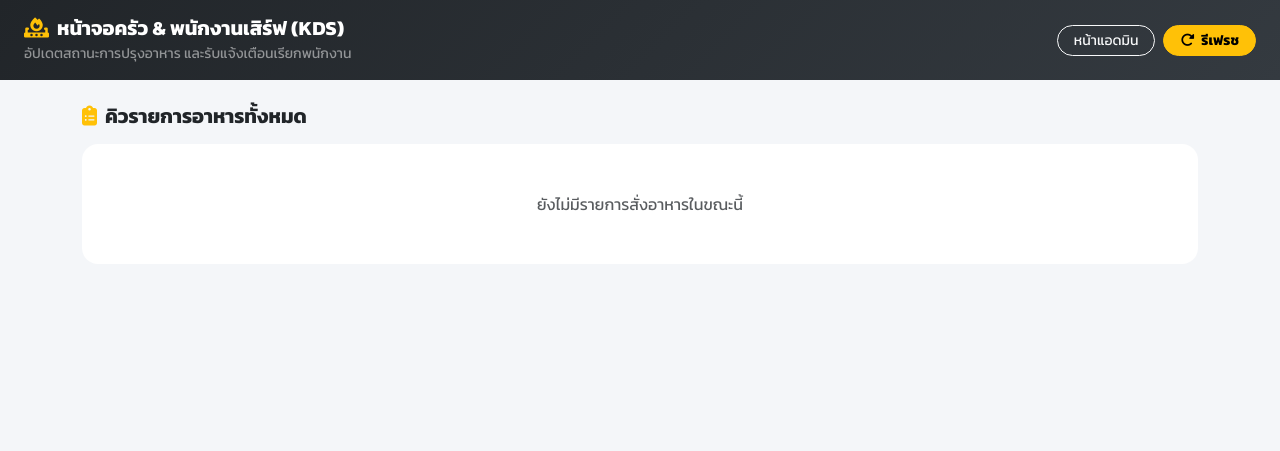
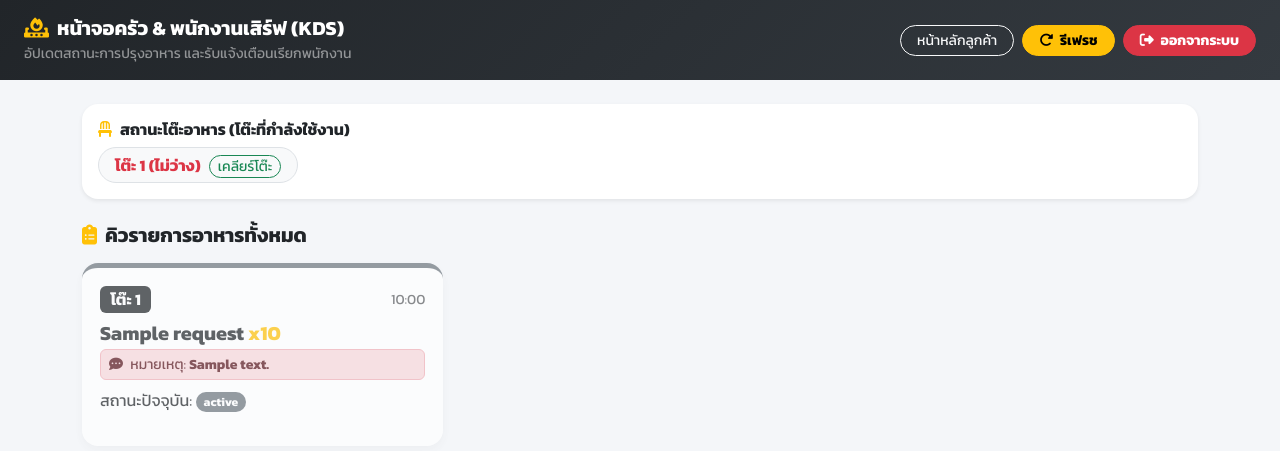
Before and after one commit to gt28092549/3-season-restaurant, a Spring Boot app: page /staff/queue in a window 1280 px wide. Shown: the top 451 px of the page. Run offline with Spring Boot 4, Linux system fonts and the light colour scheme; a user stored in the database is signed in; tables that the repository leaves empty hold one stand-in row (values such as "Sample post").

Commit message:
Staff-view and Controll

```diff
--- a/src/main/java/com/restaurant/controller/StaffController.java
+++ b/src/main/java/com/restaurant/controller/StaffController.java
@@ -5,9 +5,7 @@ import com.restaurant.order.model.StaffCall;
 import com.restaurant.order.model.repository.OrderRepository;
 import com.restaurant.order.model.repository.ReviewRepository;
 import com.restaurant.order.model.repository.StaffCallRepository;
-
 import jakarta.servlet.http.HttpSession;
-
 import org.springframework.beans.factory.annotation.Autowired;
 import org.springframework.stereotype.Controller;
 import org.springframework.ui.Model;
@@ -30,61 +28,71 @@ public class StaffController {
     @Autowired
     private ReviewRepository reviewRepository;
 
-    @GetMapping("/queue") // หรือ path เดิมของคุณ
+    @GetMapping("/queue")
     public String kitchenQueue(HttpSession session, Model model) {
         // ตรวจสอบสิทธิ์: ต้องล็อกอินเป็น STAFF หรือ ADMIN
         if (session.getAttribute("staffUser") == null) {
             return "redirect:/staff/login";
         }
+
         List<OrderRequest> allOrders = orderRepository.findAll();
 
-        List<OrderRequest> queuedOrders = allOrders.stream()
-                .filter(o -> "Queued".equals(o.getStatus()))
+        // ดึงออเดอร์ทั้งหมดที่ยังไม่ถูกเคลียร์โต๊ะ (Archived)
+        List<OrderRequest> activeOrders = allOrders.stream()
+                .filter(o -> !"Archived".equals(o.getStatus()))
                 .toList();
 
-        List<OrderRequest> cookingOrders = allOrders.stream()
-                .filter(o -> "Cooking".equals(o.getStatus()))
-                .toList();
-
-        List<OrderRequest> servedOrders = allOrders.stream()
-                .filter(o -> "Served".equals(o.getStatus()))
-                .toList();
-
-        Set<Integer> activeTables = allOrders.stream()
-                .filter(o -> !"Archived".equals(o.getStatus()))
+        // ดึงเลขโต๊ะที่กำลังมีออเดอร์ค้างอยู่
+        Set<Integer> activeTables = activeOrders.stream()
                 .map(OrderRequest::getTableNumber)
                 .collect(Collectors.toSet());
 
-        List<StaffCall> activeCalls = staffCallRepository.findByStatus("Pending");
+        // ดึงรายการเรียกพนักงานที่รอรับทราบ
+        List<StaffCall> pendingCalls = staffCallRepository.findByStatus("Pending");
 
-        model.addAttribute("queuedOrders", queuedOrders);
-        model.addAttribute("cookingOrders", cookingOrders);
-        model.addAttribute("servedOrders", servedOrders);
+        model.addAttribute("orders", activeOrders);
+        model.addAttribute("pendingCalls", pendingCalls);
         model.addAttribute("activeTables", activeTables);
-        model.addAttribute("activeCalls", activeCalls);
         model.addAttribute("reviews", reviewRepository.findAllByOrderByCreatedAtDesc());
 
         return "staff-queue";
     }
 
-    @PostMapping("/order/status/{id}")
-    public String updateOrderStatus(@PathVariable Long id, @RequestParam String status) {
+    // อัปเดตสถานะการปรุง/เสิร์ฟอาหาร (รองรับทั้ง /orders/status/{id} และ /order/status/{id})
+    @PostMapping({"/orders/status/{id}", "/order/status/{id}"})
+    public String updateOrderStatus(@PathVariable Long id,
+                                    @RequestParam String status,
+                                    HttpSession session) {
+        if (session.getAttribute("staffUser") == null) {
+            return "redirect:/staff/login";
+        }
+
         OrderRequest order = orderRepository.findById(id).orElseThrow();
         order.setStatus(status);
         orderRepository.save(order);
         return "redirect:/staff/queue";
     }
 
-    @PostMapping("/call/resolve/{id}")
-    public String resolveStaffCall(@PathVariable Long id) {
+    // รับทราบการเรียกพนักงาน (รองรับทั้ง /calls/confirm/{id} และ /call/resolve/{id})
+    @PostMapping({"/calls/confirm/{id}", "/call/resolve/{id}"})
+    public String resolveStaffCall(@PathVariable Long id, HttpSession session) {
+        if (session.getAttribute("staffUser") == null) {
+            return "redirect:/staff/login";
+        }
+
         StaffCall call = staffCallRepository.findById(id).orElseThrow();
         call.setStatus("Resolved");
         staffCallRepository.save(call);
         return "redirect:/staff/queue";
     }
 
+    // เคลียร์โต๊ะเมื่อลูกค้ารอบนั้นกลับแล้ว
     @PostMapping("/tables/clear/{tableNumber}")
-    public String clearTable(@PathVariable Integer tableNumber) {
+    public String clearTable(@PathVariable Integer tableNumber, HttpSession session) {
+        if (session.getAttribute("staffUser") == null) {
+            return "redirect:/staff/login";
+        }
+
         List<OrderRequest> tableOrders = orderRepository.findByTableNumberOrderByOrderTimeDesc(tableNumber);
         for (OrderRequest o : tableOrders) {
             if (!"Archived".equals(o.getStatus())) {
--- a/src/main/resources/templates/staff-queue.html
+++ b/src/main/resources/templates/staff-queue.html
@@ -27,9 +27,12 @@
         <small class="text-white-50">อัปเดตสถานะการปรุงอาหาร และรับแจ้งเตือนเรียกพนักงาน</small>
     </div>
     <div class="d-flex gap-2">
-        <a href="/admin/customers" th:href="@{/admin/customers}" class="btn btn-outline-light btn-sm rounded-pill px-3">หน้าแอดมิน</a>
+        <a href="/" th:href="@{/}" class="btn btn-outline-light btn-sm rounded-pill px-3">หน้าหลักลูกค้า</a>
         <a href="/staff/queue" th:href="@{/staff/queue}" class="btn btn-warning btn-sm rounded-pill px-3 fw-bold">
             <i class="fa-solid fa-rotate-right me-1"></i> รีเฟรช
+        </a>
+        <a href="/staff/logout" th:href="@{/staff/logout}" class="btn btn-danger btn-sm rounded-pill px-3 fw-bold">
+            <i class="fa-solid fa-right-from-bracket me-1"></i> ออกจากระบบ
         </a>
     </div>
 </div>
@@ -37,17 +40,18 @@
 <div class="container py-4">
 
     <!-- ส่วนแจ้งเตือนลูกค้าเรียกพนักงาน (Waitstaff) -->
-    <div th:if="${!#lists.isEmpty(pendingCalls)}" class="mb-4">
+    <div th:if="${pendingCalls != null and !#lists.isEmpty(pendingCalls)}" class="mb-4">
         <h6 class="fw-bold text-danger mb-2"><i class="fa-solid fa-bell fa-shake me-1"></i> แจ้งเตือนเรียกพนักงาน (รอรับทราบ)</h6>
         <div class="row g-2">
             <div class="col-md-4" th:each="call : ${pendingCalls}">
                 <div class="call-alert-card d-flex justify-content-between align-items-center shadow-sm">
                     <div>
                         <span class="badge bg-danger fs-6 me-2" th:text="'โต๊ะ ' + ${call.tableNumber}">โต๊ะ 1</span>
-                        <small class="text-muted" th:text="${#temporals.format(call.createdAt, 'HH:mm:ss')}">12:00</small>
+                        <small class="text-muted" th:if="${call.createdAt != null}"
+                               th:text="${#temporals.format(call.createdAt, 'HH:mm:ss')}">12:00</small>
                         <div class="small fw-bold mt-1">ลูกค้ากดเรียกพนักงาน</div>
                     </div>
-                    <form th:action="@{'/staff/calls/confirm/' + ${call.id}}" method="post">
+                    <form th:action="@{'/staff/calls/confirm/' + ${call.id}}" method="post" class="m-0">
                         <button type="submit" class="btn btn-dark btn-sm rounded-pill px-3">
                             <i class="fa-solid fa-check me-1"></i> รับทราบ
                         </button>
@@ -57,14 +61,31 @@
         </div>
     </div>
 
+    <!-- แถบจัดการสถานะโต๊ะ (Occupied / Available) -->
+    <div th:if="${activeTables != null}" class="card border-0 shadow-sm rounded-4 p-3 mb-4">
+        <h6 class="fw-bold mb-2"><i class="fa-solid fa-chair text-warning me-2"></i>สถานะโต๊ะอาหาร (โต๊ะที่กำลังใช้งาน)</h6>
+        <div th:if="${#sets.isEmpty(activeTables)}" class="small text-muted">ขณะนี้ทุกโต๊ะว่างพร้อมให้บริการ</div>
+        <div class="d-flex flex-wrap gap-2">
+            <div th:each="t : ${activeTables}" class="border rounded-pill px-3 py-1 bg-light d-flex align-items-center gap-2">
+                <span class="fw-bold text-danger" th:text="'โต๊ะ ' + ${t} + ' (ไม่ว่าง)'">โต๊ะ 1</span>
+                <form th:action="@{'/staff/tables/clear/' + ${t}}" method="post" class="m-0">
+                    <button type="submit" class="btn btn-sm btn-outline-success rounded-pill py-0 px-2"
+                            onclick="return confirm('ยืนยันเคลียร์โต๊ะนี้เพื่อรับลูกค้ารอบใหม่?');">
+                        เคลียร์โต๊ะ
+                    </button>
+                </form>
+            </div>
+        </div>
+    </div>
+
     <!-- ส่วนคิวรายการอาหาร (Kitchen & Waitstaff) -->
     <h5 class="fw-bold mb-3"><i class="fa-solid fa-clipboard-list text-warning me-2"></i>คิวรายการอาหารทั้งหมด</h5>
 
-    <div th:if="${#lists.isEmpty(orders)}" class="text-center text-muted py-5 bg-white rounded-4">
+    <div th:if="${orders == null or #lists.isEmpty(orders)}" class="text-center text-muted py-5 bg-white rounded-4 shadow-sm">
         ยังไม่มีรายการสั่งอาหารในขณะนี้
     </div>
 
-    <div class="row g-3">
+    <div class="row g-3" th:if="${orders != null and !#lists.isEmpty(orders)}">
         <div class="col-md-6 col-lg-4" th:each="o : ${orders}">
             <div class="order-card h-100 d-flex flex-column justify-content-between"
                  th:classappend="${o.status == 'Queued' or o.status == 'รับออเดอร์แล้ว'} ? 'border-queued' :
@@ -124,23 +145,6 @@
                         </button>
                     </form>
                 </div>
-
-                <!-- แถบจัดการสถานะโต๊ะ (Occupied / Available) -->
-                 <div class="card border-0 shadow-sm rounded-4 p-3 mb-4">
-                    <h6 class="fw-bold mb-2"><i class="fa-solid fa-chair text-warning me-2"></i>สถานะโต๊ะอาหาร (โต๊ะที่กำลังใช้งาน)</h6>
-                    <div th:if="${#sets.isEmpty(activeTables)}" class="small text-muted">ขณะนี้ทุกโต๊ะว่างพร้อมให้บริการ</div>
-                    <div class="d-flex flex-wrap gap-2">
-                        <div th:each="t : ${activeTables}" class="border rounded-pill px-3 py-1 bg-light d-flex align-items-center gap-2">
-                            <span class="fw-bold text-danger" th:text="'โต๊ะ ' + ${t} + ' (ไม่ว่าง)'">โต๊ะ 1</span>
-                            <form th:action="@{'/staff/tables/clear/' + ${t}}" method="post" class="m-0">
-                                <button type="submit" class="btn btn-sm btn-outline-success rounded-pill py-0 px-2"
-                                onclick="return confirm('ยืนยันเคลียร์โต๊ะนี้เพื่อรับลูกค้ารอบใหม่?');">
-                                เคลียร์โต๊ะ
-                            </button>
-                        </form>
-                    </div>
-                </div>
-            </div>
             </div>
         </div>
     </div>
```
Also changed, not shown: 2 other files.
